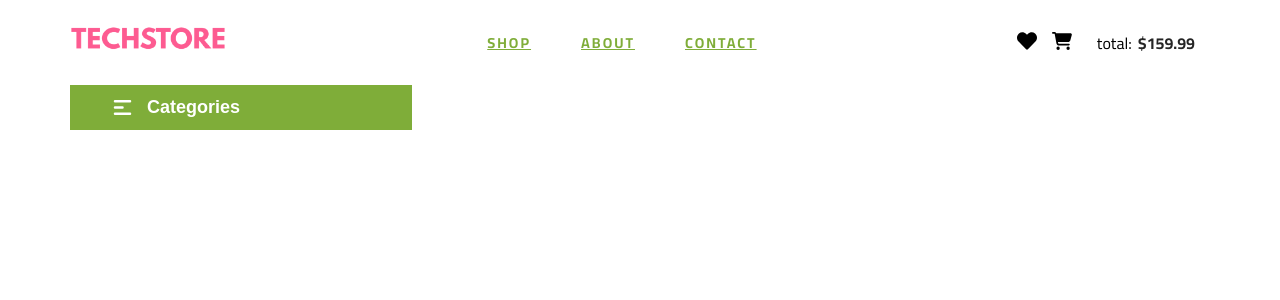
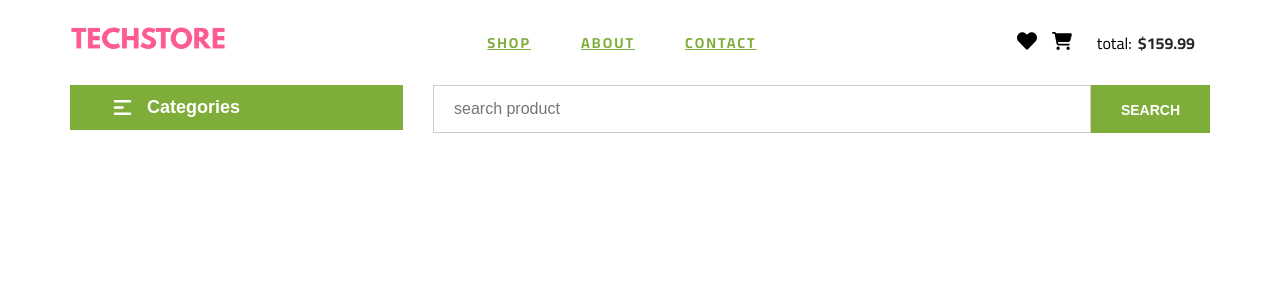
Before and after one commit to ThomasMumladze/techstore_front, a React (Vite) app: page / in a window 1280 px wide. Shown: the top 300 px of the page. Built offline with nearby package versions, Linux system fonts and the light colour scheme.

Commit message:
add hero search

```diff
--- a/src/pages/Home.tsx
+++ b/src/pages/Home.tsx
@@ -18,7 +18,12 @@ const Home = () => {
                     </button>
                     <DropDawnMenu isOpen={isOpen} />
                 </div>
-                <div className="col-2"></div>
+                <div className="col-2">
+                    <div className="col-2__search">
+                        <input type="text" placeholder="search product" />
+                        <button>Search</button>
+                    </div>
+                </div>
             </section>
         </React.Fragment>
     );
--- a/src/styles/pages/_home.scss
+++ b/src/styles/pages/_home.scss
@@ -1,6 +1,8 @@
 .hero {
-    align-items: center;
+    align-items: flex-start;
     display: flex;
+    gap: 30px;
+
     .col-1 {
         width: 30%;
         &__btn {
@@ -25,5 +27,35 @@
 
     .col-2 {
         width: 70%;
+
+        &__search {
+            align-items: center;
+            display: flex;
+            height: 48px;
+            width: 100%;
+
+            input {
+                border: solid 1px #ccc;
+                color: #b2b2b2;
+                font-size: 16px;
+                height: 100%;
+                padding-left: 20px;
+                outline: none;
+                width: 100%;
+            }
+
+            button {
+                border: solid 1px #7fad39;
+                background: #7fad39;
+                border: none;
+                color: #ffffff;
+                display: inline-block;
+                font-size: 14px;
+                font-weight: 800;
+                height: 100%;
+                padding: 13px 30px 12px;
+                text-transform: uppercase;
+            }
+        }
     }
 }
```
